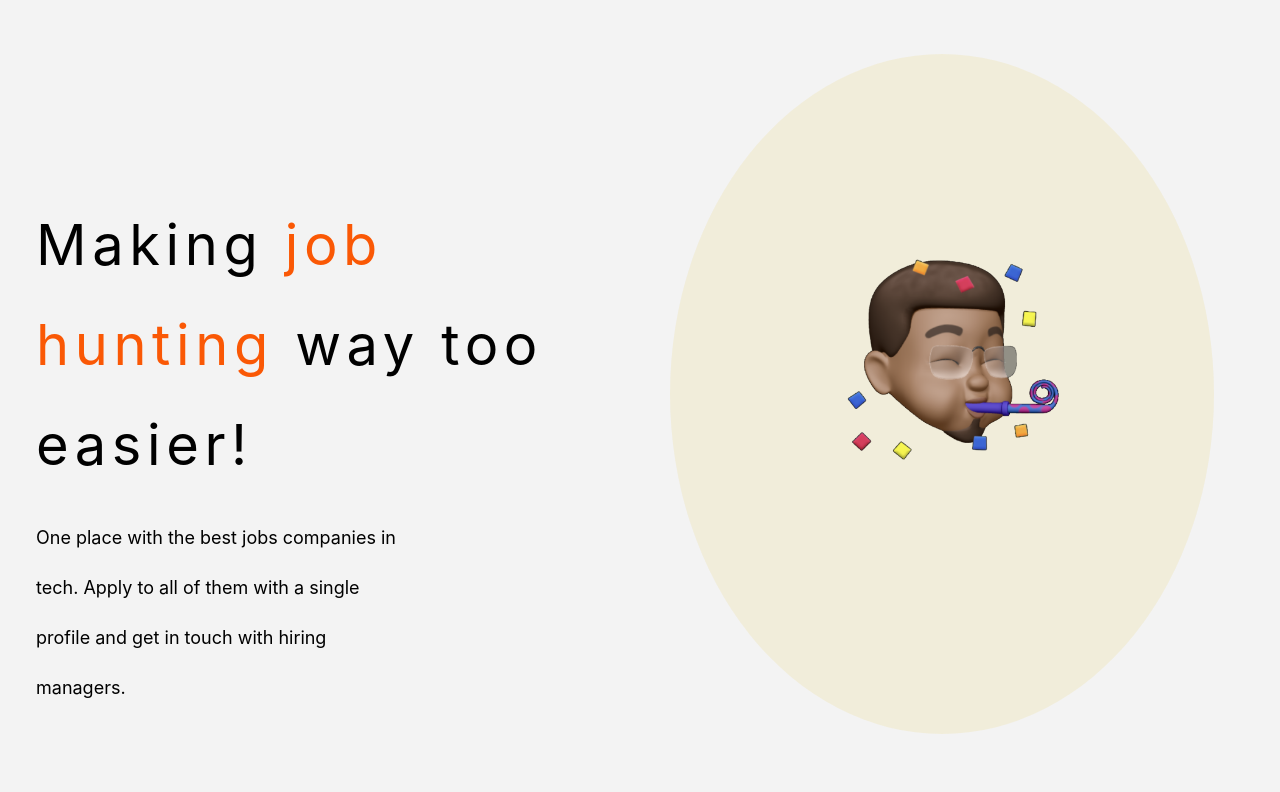
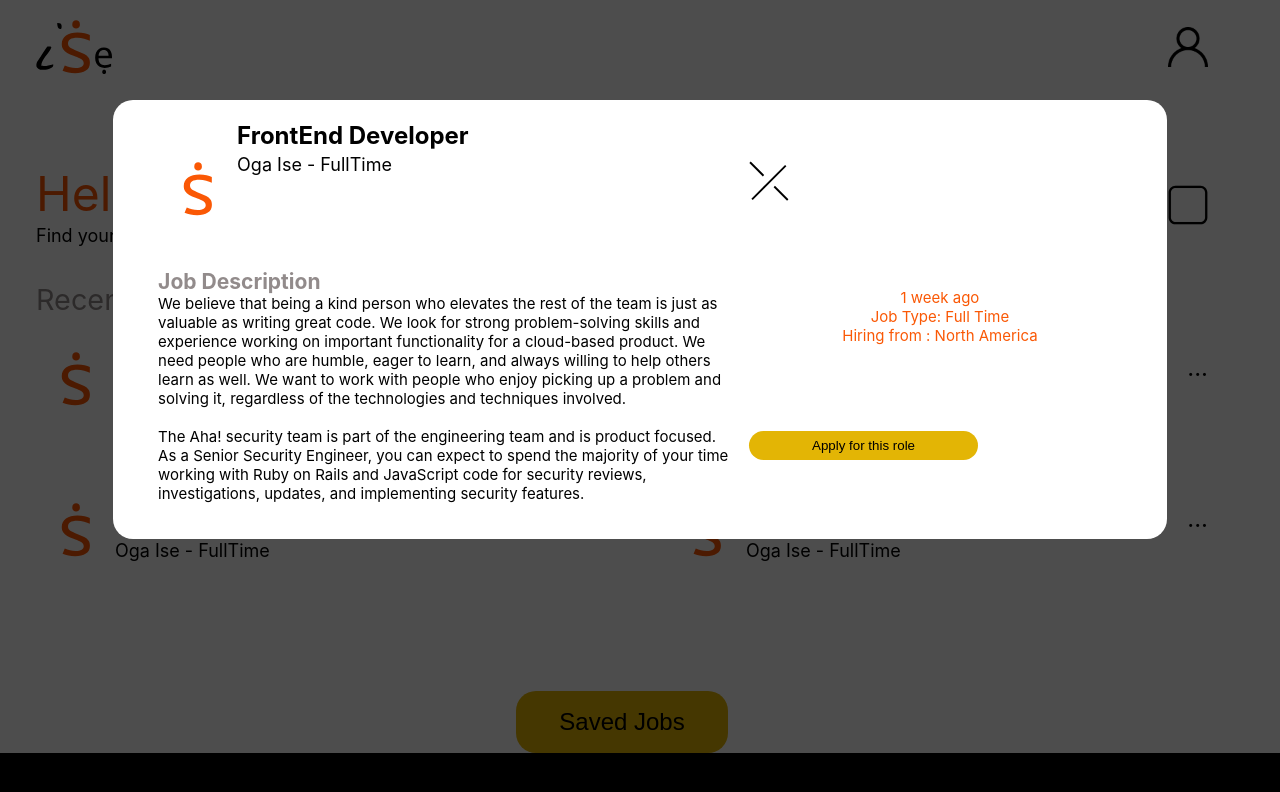
Before and after one commit to IdrisDY/ISE-App, a React (Create React App) app: page / in a window 1280 px wide. Shown: the top 792 px of the page. Built offline with nearby package versions, Linux system fonts and the light colour scheme.

Commit message:
created modal

```diff
--- a/src/App.css
+++ b/src/App.css
@@ -70,8 +70,8 @@ display: flex;
 align-items: center;
 justify-content: center;
 border-radius: 100%;
-width:770px;
-height: 550px;
+width:70%;
+height: 90vh;
 }
 .intro-text-content{
   display: flex;
@@ -83,6 +83,10 @@ height: 550px;
   width: 50%;
   /* margin: 0 auto; */
   padding: 1em 0;
+
+}
+.iphoneImg{
+  position: relative;
 
 }
 .img-div-cover{
--- a/src/App.js
+++ b/src/App.js
@@ -7,14 +7,17 @@ import { Register } from './Components/Register';
 import LoginPage from './Components/Login';
 import { ThumbsUp } from './Components/ThumbsUp';
 import Blow from './Components/Blow';
+import Modal from './Components/Modal';
+import Dashboard from './Components/Dashboard';
 
 function App() {
   return (
     <div className="App">
-      {/* <Homepage/>  */}
-      {/* <Register/>  */}
-      {/* <ThumbsUp/>  */}
-      <Blow/>
+      {/* <Homepage homeImg={iphoneImg}/>  */}
+      <Dashboard/>
+
+      <Modal/>
+      {/* <Blow/> */}
     </div>
   );
 }
--- /dev/null
+++ b/src/Components/Modal.js
@@ -0,0 +1,56 @@
+import React from 'react'
+import styles from './modal.module.css'
+import logo from './assets/Logo.svg'
+import closeImg from './assets/Union.svg'
+
+
+const Modal = () => {
+  return (
+    <div className={styles.container}>
+<div className={styles.modalContent}>
+<div className={styles.bigGrid}>
+<div className={styles.txtlogo}>
+<img src={logo} className={styles.logoRepo} alt='logo' />
+<div className={styles.reduce}>
+<h2> FrontEnd Developer</h2>
+<p> Oga Ise - FullTime</p>
+</div>
+</div>
+<div>
+<h3 className={styles.h3}> Job Description</h3>
+<article className={styles.article}>
+We believe that being a kind person who elevates the rest of the team is just as
+valuable as writing great code. We look for strong problem-solving skills and
+ experience working on important functionality for a cloud-based product.
+We need people who are humble, eager to learn, and always willing to help
+others learn as well. We want to work with people who enjoy picking up a
+problem and solving it, regardless of the technologies and techniques involved.
+<br/>
+<br/>
+The Aha! security team is part of the engineering team and is product focused.
+ As a Senior Security Engineer, you can expect to spend the majority of your time
+ working with Ruby on Rails and JavaScript code for security reviews,
+investigations, updates, and implementing security features.
+
+</article>
+
+</div>
+
+</div>
+<div className={styles.smallGrid} >
+<img src={closeImg} alt='close' className={styles.logoResize}/>
+<div className={styles.txtOrange}>
+  <p> 1 week ago</p>
+  <p> Job Type: Full Time</p>
+  <p> Hiring from : North America</p>
+</div>
+<div><button className={styles.btn}> Apply for this role</button>
+</div>
+</div>
+</div>
+
+    </div>
+  )
+}
+
+export default Modal
--- a/src/Components/homepage.js
+++ b/src/Components/homepage.js
@@ -1,6 +1,8 @@
 import React from 'react'
 import logo from './assets/Logo.svg'
 import mainImg from './assets/93.png'
+import iphoneImg from './assets/Dashboard_iphonexspacegrey_portrait.png'
+
 
 export function TextContent() {
   return(
@@ -33,7 +35,7 @@ export function Homepage({homeImg}) {
 <section className='home-main'>
 <TextContent/>
    <div className='intro-content-img'>
-<img src={homeImg} alt='' className='mainImg'/>
+<img src={homeImg} alt='' className= {homeImg == {iphoneImg}?'mainImg':'mainImg'}/>
 
 
 </div>
--- /dev/null
+++ b/src/Components/modal.module.css
@@ -0,0 +1,59 @@
+.container{
+   display: block;
+   position: fixed;
+   right: 0;
+   left: 0;
+   top: 0;
+   z-index: 9999;
+   width: 100%;
+   height: 100%;
+   padding-top: 100px;
+   background-color: #000000B2;
+   -webkit-transition: 0.5s;
+   overflow: auto;
+   transition: all 0.3s linear;
+ }
+.modalContent{
+   display: grid;
+   grid-template-columns: 1.5fr 1fr;
+   width: 76%;
+   gap: 1em;
+   margin: 0 auto;
+   background-color: white;
+   /* height: 62%; */
+   border-radius: 20px;
+   padding:1em  2em 2em 2.5em;
+}
+.txtlogo{
+   display: flex;
+}
+.h3{
+    color: #928B8B;
+}
+.article{
+   font-size:15px ;
+}
+.txtOrange{
+   color: #FA5805;
+   font-size: 15px;
+   display: flex;
+   flex-direction: column;
+align-items: center;
+text-align: left;
+}
+.btn{
+   position: relative;
+   background: #E3B505;
+border-radius: 30px;
+padding: .5em;
+width: 60%;
+}
+.smallGrid{
+   display: flex;
+   flex-direction: column;
+justify-content: space-around;
+}
+.logoResize{
+   width: 40px;
+   height: 40px;
+}
```
Also changed, not shown: 1 other file (tests, documents, lock files or other folders).
